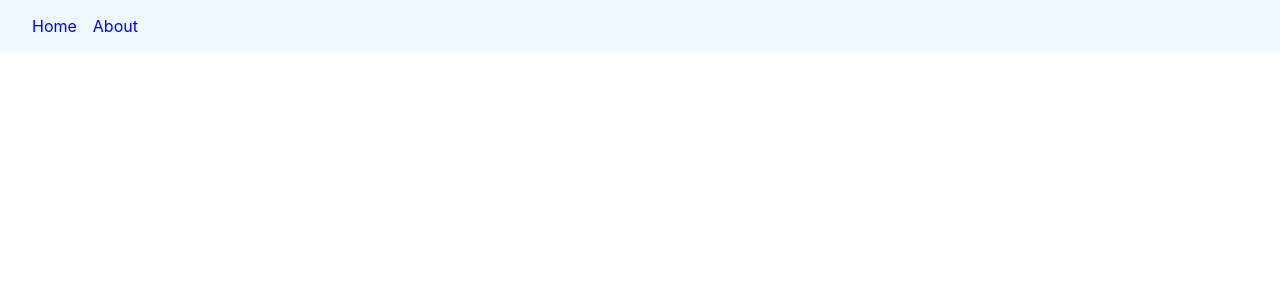
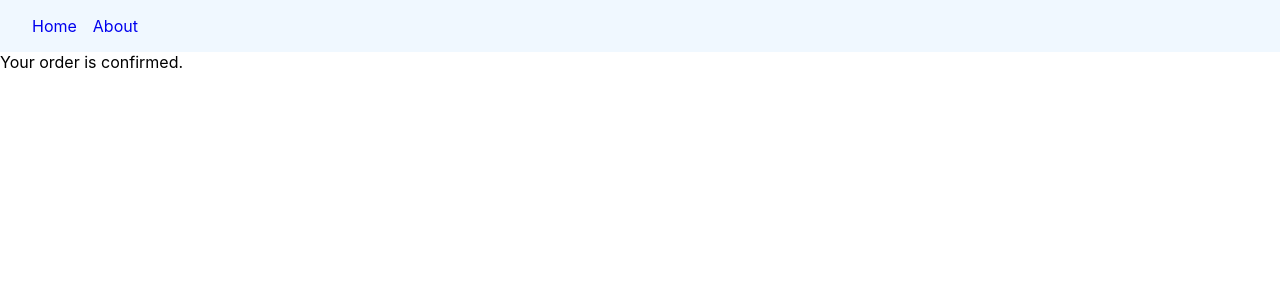
Before and after one commit to sharukhsm/react-router-demo, a React (Create React App) app: page /order-summary in a window 1280 px wide. Before the commit this address had no page. Shown: the top 300 px of the page. Built offline with nearby package versions, Linux system fonts and the light colour scheme.

Commit message:
Navigating Programmatically initial

```diff
--- a/src/App.js
+++ b/src/App.js
@@ -1,6 +1,7 @@
 import { Routes, Route } from "react-router-dom";
 import { About } from "./components/About";
 import { Home } from "./components/Home";
+import { OrderSummary } from "./components/OrderSummary";
 import { Navbar } from "./components/Navbar";
 
 function App() {
@@ -10,6 +11,7 @@ function App() {
       <Routes>
         <Route path="/" element={<Home />}></Route>
         <Route path="about" element={<About />}></Route>
+        <Route path="order-summary" element={<OrderSummary />}></Route>
       </Routes>
     </>
   );
--- /dev/null
+++ b/src/components/OrderSummary.js
@@ -0,0 +1,5 @@
+import React from "react";
+
+export const OrderSummary = () => {
+  return <div>Your order is confirmed.</div>;
+};
--- a/src/components/home.js
+++ b/src/components/home.js
@@ -1,5 +1,12 @@
 import React from "react";
+import { useNavigate } from "react-router-dom";
 
 export const Home = () => {
-  return <div>home</div>;
+  const navigate = useNavigate();
+  return (
+    <>
+      <div>home</div>
+      <button onClick={() => navigate("order-summary")}>Buy now</button>
+    </>
+  );
 };
```
